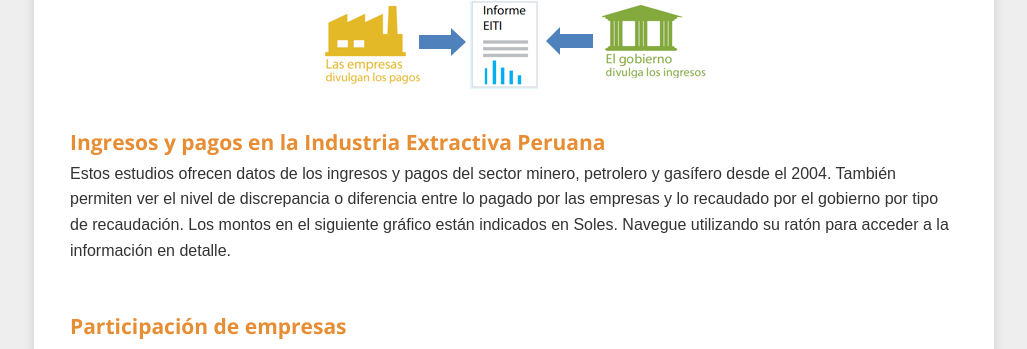
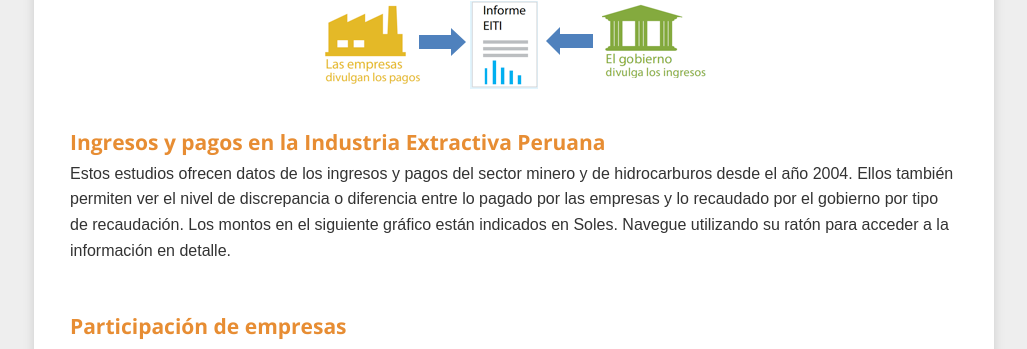
Before and after one commit to eiti-peru/data-app, a Jekyll site: the page built from index.html, in a window 1280 px wide. Shown: the part 581-930 px from the top of the page, without its empty margins (126-1153 px from the left). Built offline with Jekyll 4.4.1, drawn with Linux system fonts in a browser that asks for light colours; nearby versions of some CDN libraries; Markdown is read by kramdown in place of the engine named in the settings; comment, search, counter and statistics services are not loaded.

Commit message:
changes in the text

```diff
--- a/_includes/editables/start/ingresos.html
+++ b/_includes/editables/start/ingresos.html
@@ -1,4 +1,4 @@
 <h2>Ingresos y pagos en la Industria Extractiva Peruana</h2>
 <p>
-  Estos estudios ofrecen datos de los ingresos y pagos del sector minero, petrolero y gasífero desde el 2004. También permiten ver el nivel de discrepancia o diferencia entre lo pagado por las empresas y lo recaudado por el gobierno por tipo de recaudación. Los montos en el siguiente gráfico están indicados en Soles. Navegue utilizando su ratón para acceder a la información en detalle.
+  Estos estudios ofrecen datos de los ingresos y pagos del sector minero y de hidrocarburos desde el año 2004. Ellos también permiten ver el nivel de discrepancia o diferencia entre lo pagado por las empresas y lo recaudado por el gobierno por tipo de recaudación. Los montos en el siguiente gráfico están indicados en Soles. Navegue utilizando su ratón para acceder a la información en detalle.
 </p>
```
